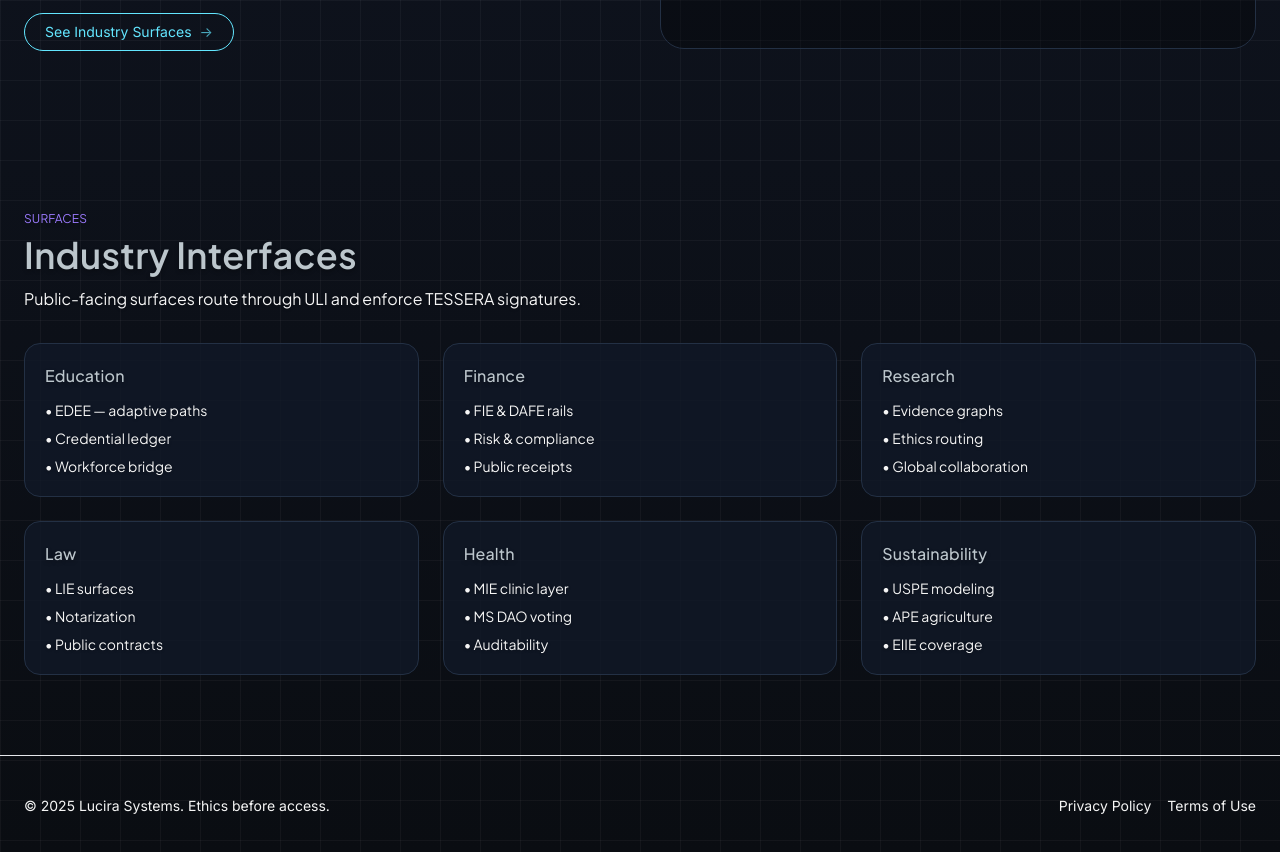
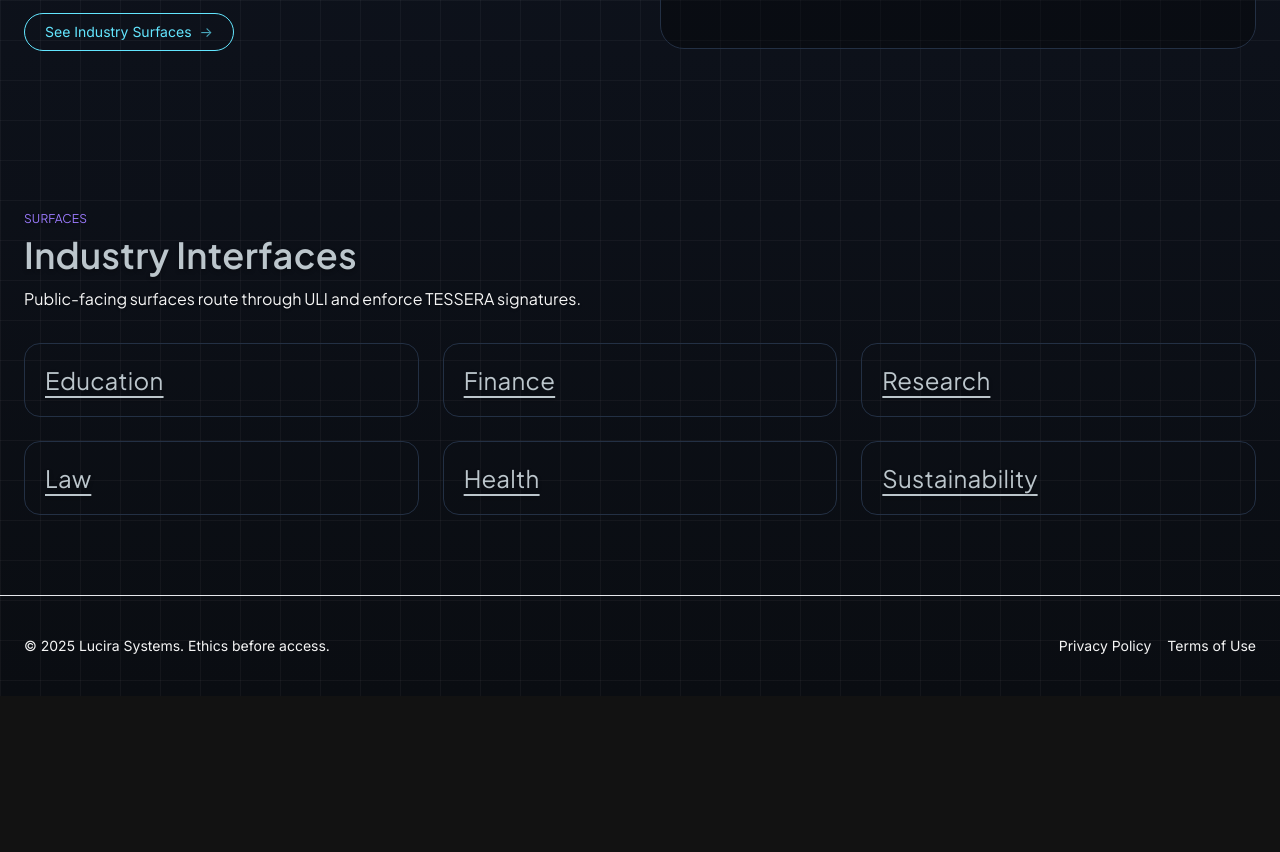
Before and after one commit to L0703395/lucira-website, a React (Vite) app: page / in a window 1280 px wide. Shown: the part 1560-2412 px from the top of the page. After the commit the page ends 2256 px from the top, so only its background shows below. Built offline with nearby package versions, Linux system fonts and the light colour scheme; grey boxes are pictures that could not be loaded.

Commit message:
Update App.tsx
Signed-off-by: L0703395 <locasciokaylie@gmail.com>

```diff
--- a/src/App.tsx
+++ b/src/App.tsx
@@ -407,16 +407,17 @@ function HomeSections({ initialAnchor }: { initialAnchor?: 'engines'|'sovereignt
 
 
       {/* INDUSTRIES */}
-      <section id="industries" className="relative mx-auto max-w-7xl px-6 py-12 md:py-20">
-        <SectionTitle kicker="Surfaces" title="Industry Interfaces" subtitle="Public-facing surfaces route through ULI and enforce TESSERA signatures." />
-        <div className="mt-8 grid sm:grid-cols-2 lg:grid-cols-3 gap-6">
-          {industries.map((i)=> (
-            <a key={i.key} href={`#/industries/${i.key}`} className="block">
-              <IndustryCard title={i.title} items={i.items} />
-            </a>
-          ))}
-        </div>
-      </section>
+{/* INDUSTRIES (minimal titles + preview) */}
+<section id="industries" className="relative mx-auto max-w-7xl px-6 py-12 md:py-20">
+  <SectionTitle
+    kicker="Surfaces"
+    title="Industry Interfaces"
+    subtitle="Public-facing surfaces route through ULI and enforce TESSERA signatures."
+  />
+
+  <IndustryTilesMinimal />
+</section>
+
 
     </>
   );
@@ -963,6 +964,71 @@ function BackgroundFX({ scrollY }: { scrollY: number }): JSX.Element {
     </>
   );
 }
+function IndustryTilesMinimal(): JSX.Element {
+  const [open, setOpen] = React.useState<IndustryKey | null>(null); // tap/click fallback (mobile)
+
+  return (
+    <div className="mt-8 grid sm:grid-cols-2 lg:grid-cols-3 gap-6">
+      {industries.map((i) => {
+        const href = `#/industries/${i.key}`;
+        const isOpen = open === i.key;
+
+        return (
+          <div
+            key={i.key}
+            className="relative group rounded-2xl border border-[var(--border)] bg-[var(--card)]/40 p-5 overflow-hidden"
+            onMouseLeave={() => setOpen((k) => (k === i.key ? null : k))}
+          >
+            {/* Title only (clickable) */}
+            <a
+              href={href}
+              className="inline-block text-[var(--ink)] subhead text-xl md:text-2xl underline underline-offset-[6px]
+                         decoration-[var(--accent)]/60 decoration-2
+                         transition hover:text-[var(--accent)]
+                         [text-shadow:0_0_10px_rgba(99,230,255,0.35)]"
+            >
+              {i.title}
+            </a>
+
+            {/* Hover glow wash */}
+            <div className="pointer-events-none absolute inset-0 opacity-0 group-hover:opacity-100 transition
+                            bg-[radial-gradient(320px_140px_at_85%_-10%,var(--glow),transparent_70%)]" />
+
+            {/* Preview: shows on hover (desktop) OR on tap (mobile) */}
+            <button
+              className="mt-3 text-xs text-[var(--muted)]/80 border border-[var(--border)] rounded-full px-3 py-1
+                         hover:border-[var(--accent)]/60 hover:text-[var(--ink)] md:hidden"
+              onClick={() => setOpen(isOpen ? null : i.key)}
+            >
+              {isOpen ? 'Hide preview' : 'Quick preview'}
+            </button>
+
+            <div
+              className={[
+                "absolute left-5 right-5 top-[58px] md:top-[56px] z-10",
+                "md:pointer-events-none md:opacity-0 md:translate-y-1",
+                "md:group-hover:opacity-100 md:group-hover:translate-y-0 md:transition",
+                isOpen ? "opacity-100 translate-y-0" : "opacity-0 translate-y-1",
+              ].join(" ")}
+            >
+              <div className="rounded-xl border border-[var(--border)] bg-[color-mix(in_srgb,var(--card)_80%,transparent)] p-4 shadow-xl">
+                <ul className="space-y-1.5 text-sm text-[var(--muted)] subtitle">
+                  {i.items.map((item) => (
+                    <li key={item} className="flex gap-2">
+                      <span className="mt-1 h-1.5 w-1.5 rounded-full bg-[var(--accent)]/70 shrink-0" />
+                      <span>{item}</span>
+                    </li>
+                  ))}
+                </ul>
+              </div>
+            </div>
+          </div>
+        );
+      })}
+    </div>
+  );
+}
+
 
 /** Standalone pages (must be top-level, not nested inside other components) **/
 function ContactPage(): JSX.Element {
```
